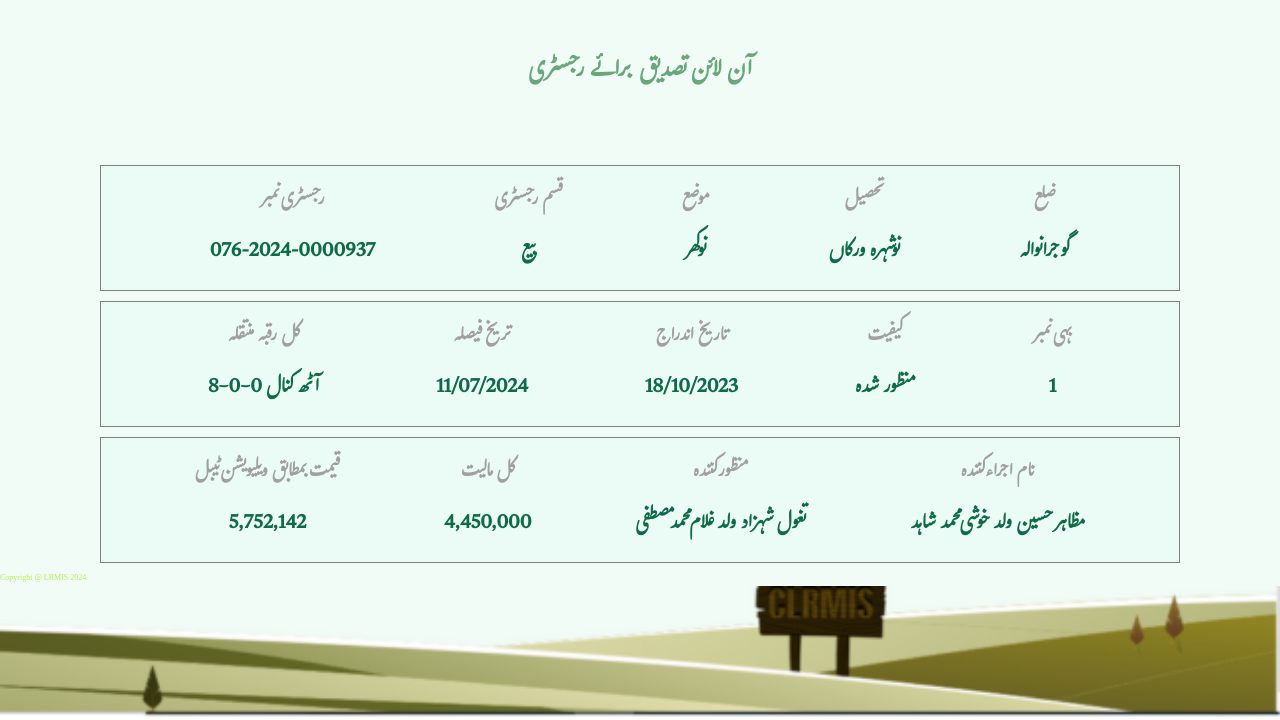
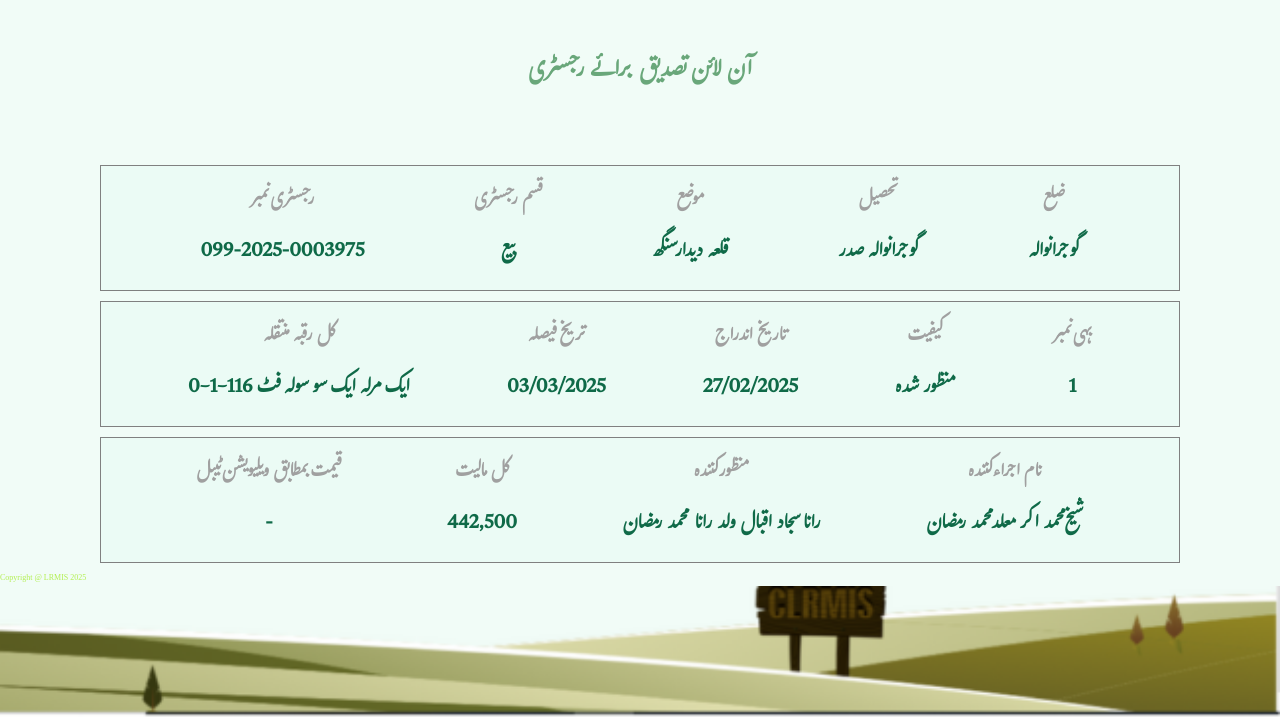
Before and after one commit to punjabzameen/Punjab50, a plain HTML site: page index.html in a window 1280 px wide. Shown: the part 80-800 px from the top of the page. Drawn offline with Linux system fonts and the light colour scheme.

Commit message:
Update index.html

```diff
--- a/index.html
+++ b/index.html
@@ -32,7 +32,7 @@
             <div class="item text1">
                 <h3>رجسٹری نمبر
                 </h3>
-                <p>076-2024-0000937
+                <p>099-2025-0003975
                 </p>
             </div>
             <div class="item text2"><h3>قسم رجسٹری
@@ -42,13 +42,13 @@
             <div class="item text3">
                 <h3>موضع
                 </h3>
-                <p>نوکھر
+                <p>قلعہ دیدار سنگھ
                 </p>
             </div>
             <div class="item text4">
                 <h3>تحصیل
                 </h3>
-                <p>نوشہرہ ورکاں
+                <p>گوجرانوالہ صدر
                 </p>
             </div>
             <div class="item text5">
@@ -63,18 +63,18 @@
             <div class="item text1">
                 <h3>کل رقبہ منتقلہ
                 </h3>
-                <p>8-0-0 آٹھ کنال
+                <p>0-1-116 ایک مرلہ ایک سو سولہ فٹ
                 </p>
             </div>
             <div class="item text2"><h3>تریخ فیصلہ
 
             </h3>
-            <p>11/07/2024
+            <p>03/03/2025
             </p></div>
             <div class="item text3">
                 <h3>تاریخ اندراج
                 </h3>
-                <p>18/10/2023
+                <p>27/02/2025
                 </p>
             </div>
             <div class="item text4">
@@ -95,23 +95,23 @@
             <div class="item text1">
                 <h3>قیمت بمطابق ویلیویشن ٹیبل
                 </h3>
-                <p>5,752,142
+                <p>-
                 </p>
             </div>
             <div class="item text2"><h3>کل مالیت
             </h3>
-            <p>4,450,000
+            <p>442,500
             </p></div>
             <div class="item text3">
                 <h3>منظور کنندہ
                 </h3>
-                <p>تغول شہزاد ولد غلام محمد مصطفی
+                <p>رانا سجاد اقبال ولد رانا محمد رمضان
                 </p>
             </div>
             <div class="item text4">
                 <h3>نام اجراء کنندہ
                 </h3>
-                <p>مظاہر حسین ولد خوشی محمد شاہد
+                <p>شیخ محمد اکر معلد محمد رمضان
                 </p>
             </div>
 
@@ -120,7 +120,7 @@
     </section>
     <!-- ----------------- Inage section------------------ -->
      <div class="bottom_img">
-        Copyright @ LRMIS 2024
+        Copyright @ LRMIS 2025
 
      </div>
      <!-- <div class="main">
```
